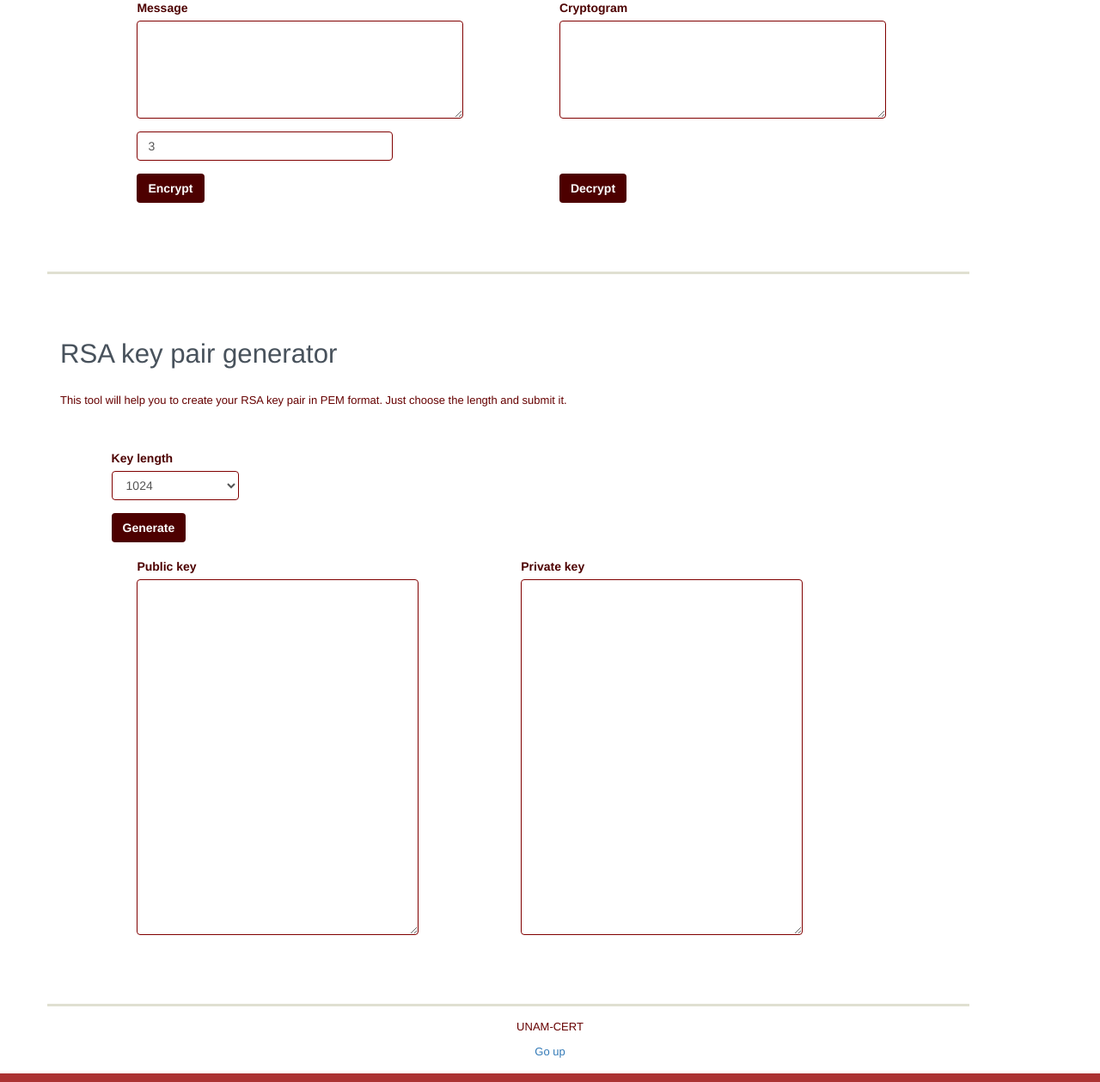
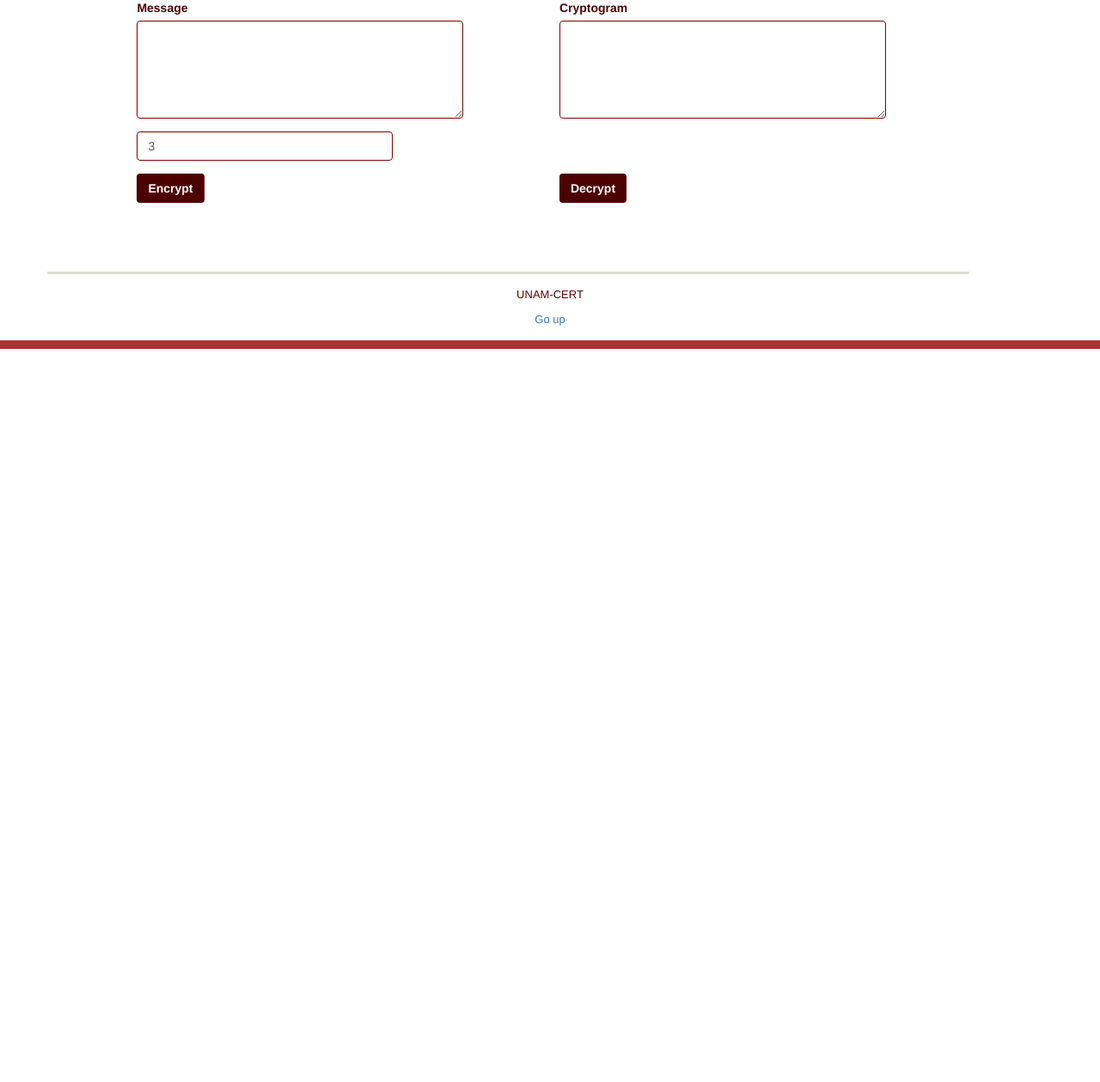
Before and after one commit to Siegfried148/WSSK, a Django app: page /crypto in a window 1280 px wide. Shown: the part 3396-4655 px from the top of the page at 86% size. After the commit the page ends 3802 px from the top, so only its background shows below. Run offline with Django 3.2, Linux system fonts and the light colour scheme; some libraries are stand-ins or nearby versions.

Commit message:
removed key pair generator

```diff
--- a/tools/templates/tools/crypto.html
+++ b/tools/templates/tools/crypto.html
@@ -393,52 +393,4 @@
 				</form>
 			</div>
 		</div>
-	<!--RSA key pair generator -->
-		<div id="keygen"><br><br><br></div>
-		<div class="row">
-			<div class="col-md-7 col-lg-7">
-				<h3>RSA key pair generator</h3>
-				<p>This tool will help you to create your RSA key pair in PEM format. Just choose the length and submit it.</p>
-				<br><br>
-			</div>
-		</div>
-		<div class="row">
-			<div class="col-md-8 col-lg-8 explain">
-				<form name = "form" action = "{% url "crypto" %}#keygen" method = "POST" >{% csrf_token %}
-					<div class="row">
-						<div class="col-md-3 col-md-offset-1 col-lg-3 col-lg-offset-1">
-							<div class="form-group">
-								<label for="comment">Key length</label>
-								<select class="form-control" name="keylength">
-									<option class="opt">1024</option>
-									<option class="opt">2048</option>
-								</select>
-							</div>
-						</div>
-					</div>
-					<div class="row">
-						<div class="col-md-8 col-md-offset-1 col-lg-8 col-md-offset-1">
-						       	<button class="btn" type = "submit" value = "Submit" name="keygen_btn">
-								<strong>Generate</strong>
-							</button>
-						</div>
-					</div>
-				</form>
-			</div>
-		</div>
-		<br>
-		<div class="row section-limit">
-			<div class="col-md-12 col-lg-12  explain">
-				<div class="row">
-					<div class="col-md-4 col-lg-4 col-md-offset-1 col-lg-offset-1">
-						<label for="comment">Public key</label>
-						<textarea class="form-control" rows="20" name="pub_key">{{ pub_key }}</textarea>
-					</div>
-					<div class="col-md-4 col-lg-4 col-md-offset-1 col-lg-offset-1">
-						<label for="comment">Private key</label>
-						<textarea class="form-control" rows="20" name="priv_key">{{ priv_key }}</textarea>
-					</div>
-				</div>
-			</div>
-		</div>
 {% endblock %}
```
